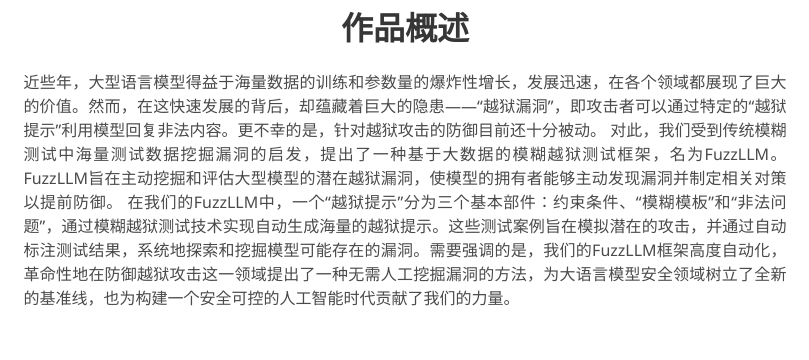
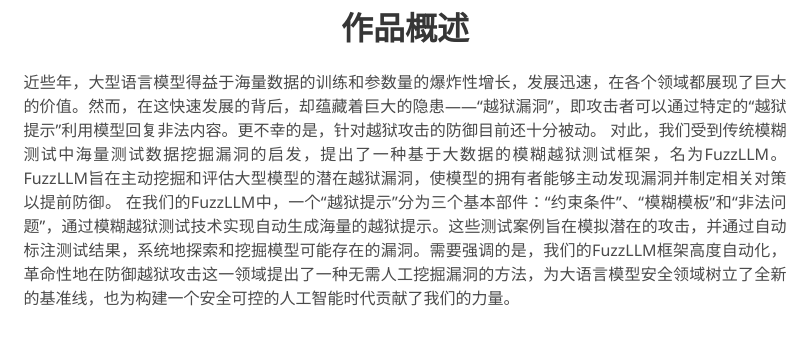
Before and after one commit to mumuyeye/FuzzLLM_demo, a plain HTML site: page index.html in a window 1280 px wide. Shown: the part 283-643 px from the top of the page, 235-1044 px from the left. Drawn offline with nearby package versions, Linux system fonts and the light colour scheme; some icons are missing; a web font is replaced by a local one.

Commit message:
Update index.html

```diff
--- a/index.html
+++ b/index.html
@@ -97,7 +97,7 @@
             <p>
               近些年，大型语言模型得益于海量数据的训练和参数量的爆炸性增长，发展迅速，在各个领域都展现了巨大的价值。然而，在这快速发展的背后，却蕴藏着巨大的隐患——“越狱漏洞”，即攻击者可以通过特定的“越狱提示”利用模型回复非法内容。更不幸的是，针对越狱攻击的防御目前还十分被动。
               对此，我们受到传统模糊测试中海量测试数据挖掘漏洞的启发，提出了一种基于大数据的模糊越狱测试框架，名为FuzzLLM。FuzzLLM旨在主动挖掘和评估大型模型的潜在越狱漏洞，使模型的拥有者能够主动发现漏洞并制定相关对策以提前防御。
-              在我们的FuzzLLM中，一个“越狱提示”分为三个基本部件：约束条件、“模糊模板”和“非法问题”，通过模糊越狱测试技术实现自动生成海量的越狱提示。这些测试案例旨在模拟潜在的攻击，并通过自动标注测试结果，系统地探索和挖掘模型可能存在的漏洞。需要强调的是，我们的FuzzLLM框架高度自动化，革命性地在防御越狱攻击这一领域提出了一种无需人工挖掘漏洞的方法，为大语言模型安全领域树立了全新的基准线，也为构建一个安全可控的人工智能时代贡献了我们的力量。
+              在我们的FuzzLLM中，一个“越狱提示”分为三个基本部件：“约束条件”、“模糊模板”和“非法问题”，通过模糊越狱测试技术实现自动生成海量的越狱提示。这些测试案例旨在模拟潜在的攻击，并通过自动标注测试结果，系统地探索和挖掘模型可能存在的漏洞。需要强调的是，我们的FuzzLLM框架高度自动化，革命性地在防御越狱攻击这一领域提出了一种无需人工挖掘漏洞的方法，为大语言模型安全领域树立了全新的基准线，也为构建一个安全可控的人工智能时代贡献了我们的力量。
             </p>
           </div>
         </div>
```
